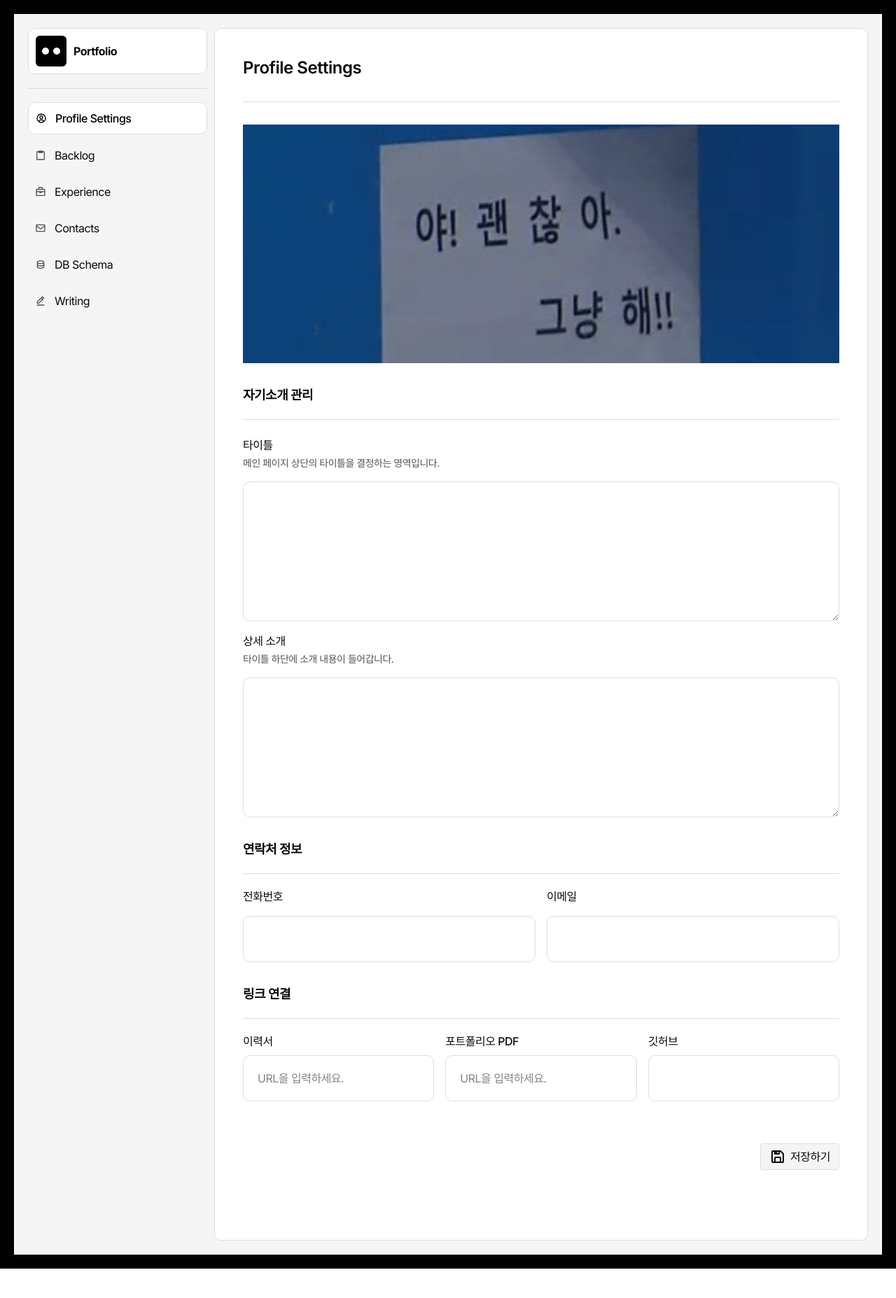
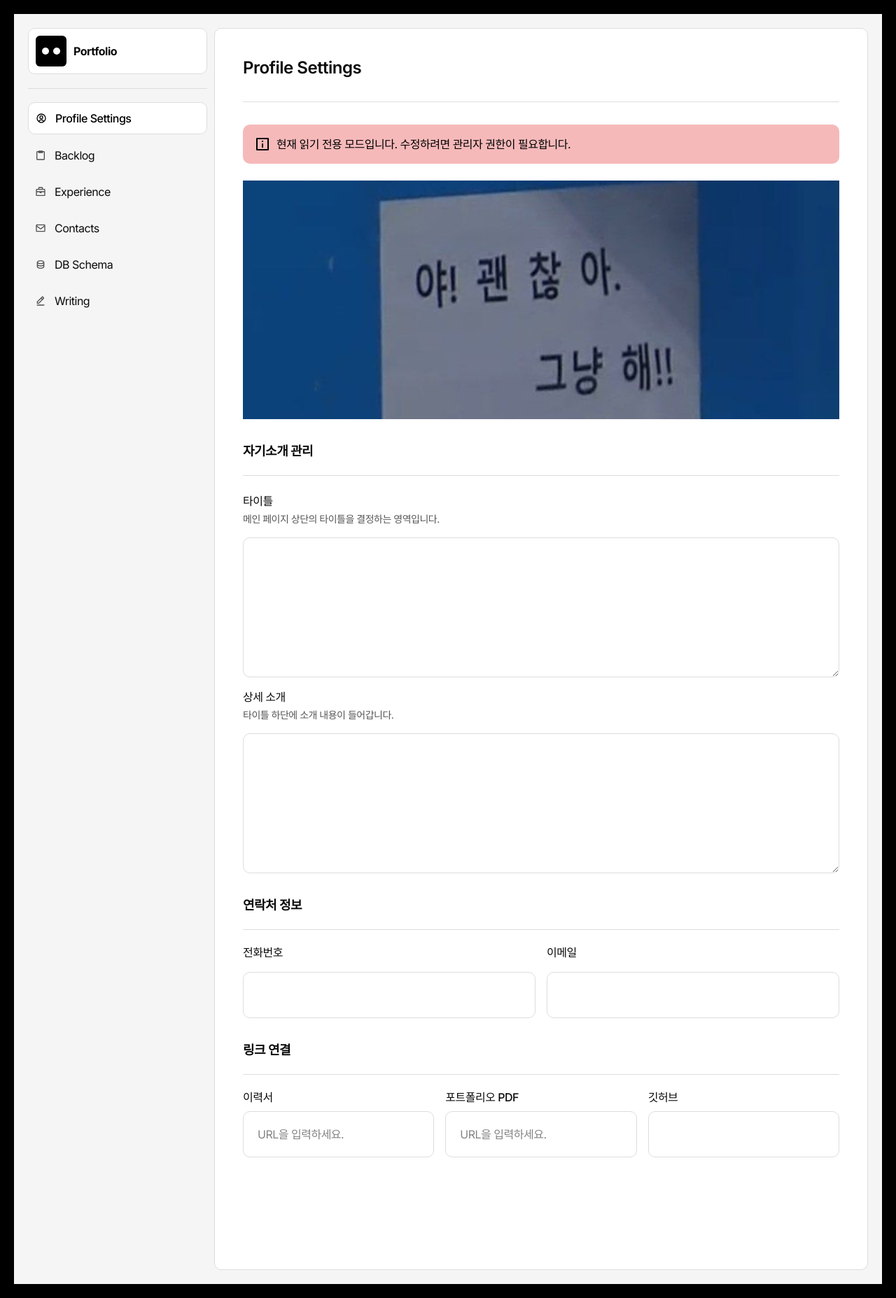
Before and after one commit to f1m1nn2r/portfolio-archive, a Next.js app: page /admin/profile-settings in a window 1280 px wide. Shown: the whole page at 70% size. Before the commit the page ends 1813 px from the top, so only its background shows below. Built offline with nearby package versions, Linux system fonts and the light colour scheme; no server answers; the database is empty.

Commit message:
feat: 관리자 모드에 따른 프로필 설정 UI 제어 구현

```diff
--- a/src/app/admin/profile-settings/page.tsx
+++ b/src/app/admin/profile-settings/page.tsx
@@ -7,7 +7,11 @@ import { Icon } from "@/components/common/Icon";
 import { LoadingState } from "@/components/common/LoadingState";
 import { useProfileForm } from "@/hooks/profile/useProfileForm";
 
+import { AdminAuthGuard } from "@/components/admin/common/AdminAuthGuard";
+import { useAdminMode } from "@/hooks/common/useAdminMode";
+
 export default function ProfileSettingsPage() {
+  const { isMaster, adminPassword, setAdminPassword } = useAdminMode();
   const { formData, isFetching, isLoading, handleInputChange, handleSave } =
     useProfileForm();
 
@@ -24,6 +28,12 @@ export default function ProfileSettingsPage() {
 
   return (
     <AdminPageLayout title="Profile Settings">
+      <AdminAuthGuard
+        isMaster={isMaster}
+        password={adminPassword}
+        onPasswordChange={setAdminPassword}
+      />
+
       <div className="flex flex-col gap-8">
         {/* 상단 짤 영역 */}
         <div className="w-full overflow-hidden">
@@ -53,6 +63,7 @@ export default function ProfileSettingsPage() {
                 onChange={(e) =>
                   handleInputChange("main_title", e.target.value)
                 }
+                disabled={!isMaster}
               />
             </div>
 
@@ -67,6 +78,7 @@ export default function ProfileSettingsPage() {
                 onChange={(e) =>
                   handleInputChange("main_description", e.target.value)
                 }
+                disabled={!isMaster}
               />
             </div>
           </div>
@@ -84,6 +96,7 @@ export default function ProfileSettingsPage() {
                 className={inputStyles}
                 value={formData.phone}
                 onChange={(e) => handleInputChange("phone", e.target.value)}
+                disabled={!isMaster}
               />
             </div>
             <div className="flex flex-col gap-4">
@@ -92,6 +105,7 @@ export default function ProfileSettingsPage() {
                 className={inputStyles}
                 value={formData.email}
                 onChange={(e) => handleInputChange("email", e.target.value)}
+                disabled={!isMaster}
               />
             </div>
           </div>
@@ -112,6 +126,7 @@ export default function ProfileSettingsPage() {
                 onChange={(e) =>
                   handleInputChange("resume_url", e.target.value)
                 }
+                disabled={!isMaster}
               />
             </div>
             <div className="flex flex-col gap-2">
@@ -121,6 +136,7 @@ export default function ProfileSettingsPage() {
                 placeholder="URL을 입력하세요."
                 value={formData.pdf_url}
                 onChange={(e) => handleInputChange("pdf_url", e.target.value)}
+                disabled={!isMaster}
               />
             </div>
             <div className="flex flex-col gap-2">
@@ -131,6 +147,7 @@ export default function ProfileSettingsPage() {
                 onChange={(e) =>
                   handleInputChange("github_url", e.target.value)
                 }
+                disabled={!isMaster}
               />
             </div>
           </div>
@@ -139,15 +156,18 @@ export default function ProfileSettingsPage() {
 
       {/* 저장 버튼 */}
       <div className="flex justify-end mt-15">
+        {isMaster && (
           <Button
             variant="ghost"
             size="md"
-          onClick={handleSave}
-          disabled={isLoading || isFetching}
+            onClick={() => handleSave(adminPassword)}
+            disabled={isLoading || !adminPassword.trim()}
+            type="button"
           >
             <Icon type="save" />
             {isLoading ? "저장 중..." : "저장하기"}
           </Button>
+        )}
       </div>
     </AdminPageLayout>
   );
```
Lines whose indentation alone changed are shown as unchanged.
